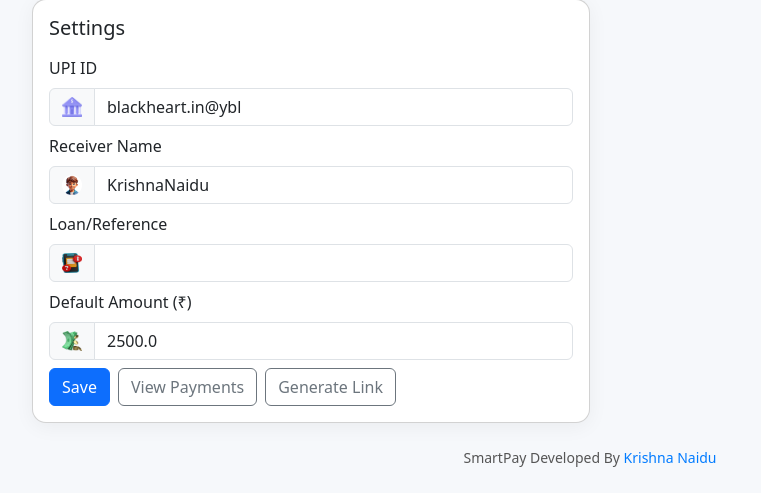
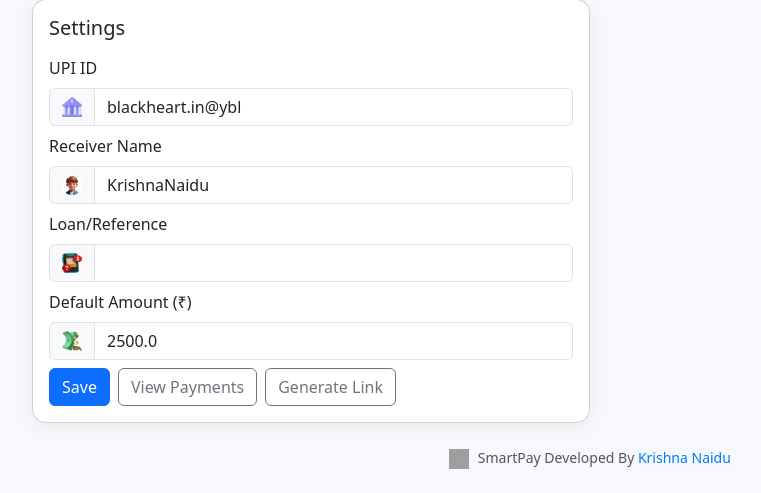
Before and after one commit to imzombier/SmartPay, a Flask app: page /dashboard in a window 1280 px wide. Shown: the part 307-800 px from the top of the page, without its empty margins (50-811 px from the left). Run offline with Flask 3, Linux system fonts and the light colour scheme; a user stored in the database is signed in; data comes from the database, SQL or seed files in the repository; grey boxes are pictures that could not be loaded.

Commit message:
Update _layout.html

```diff
--- a/templates/_layout.html
+++ b/templates/_layout.html
@@ -49,9 +49,12 @@
   </div>
 
   <!-- Footer -->
-  <div class="text-center mt-4" style="font-size:14px; color:#555;">
-    SmartPay Developed By
-    <a href="mailto:kona.krishna1997@gmail.com" style="color:#007bff; text-decoration:none;">Krishna Naidu</a>
-  </div>
+
+<div class="text-center mt-4" style="font-size:14px; color:#555;">
+  <img src="{{ url_for('static', filename='owner.png') }}" alt="Owner" style="width:20px; height:20px; vertical-align:middle; margin-right:5px;">
+  SmartPay Developed By
+  <a href="mailto:kona.krishna1997@gmail.com" style="color:#007bff; text-decoration:none;">Krishna Naidu</a>
+</div>
+
 </body>
 </html>
```
